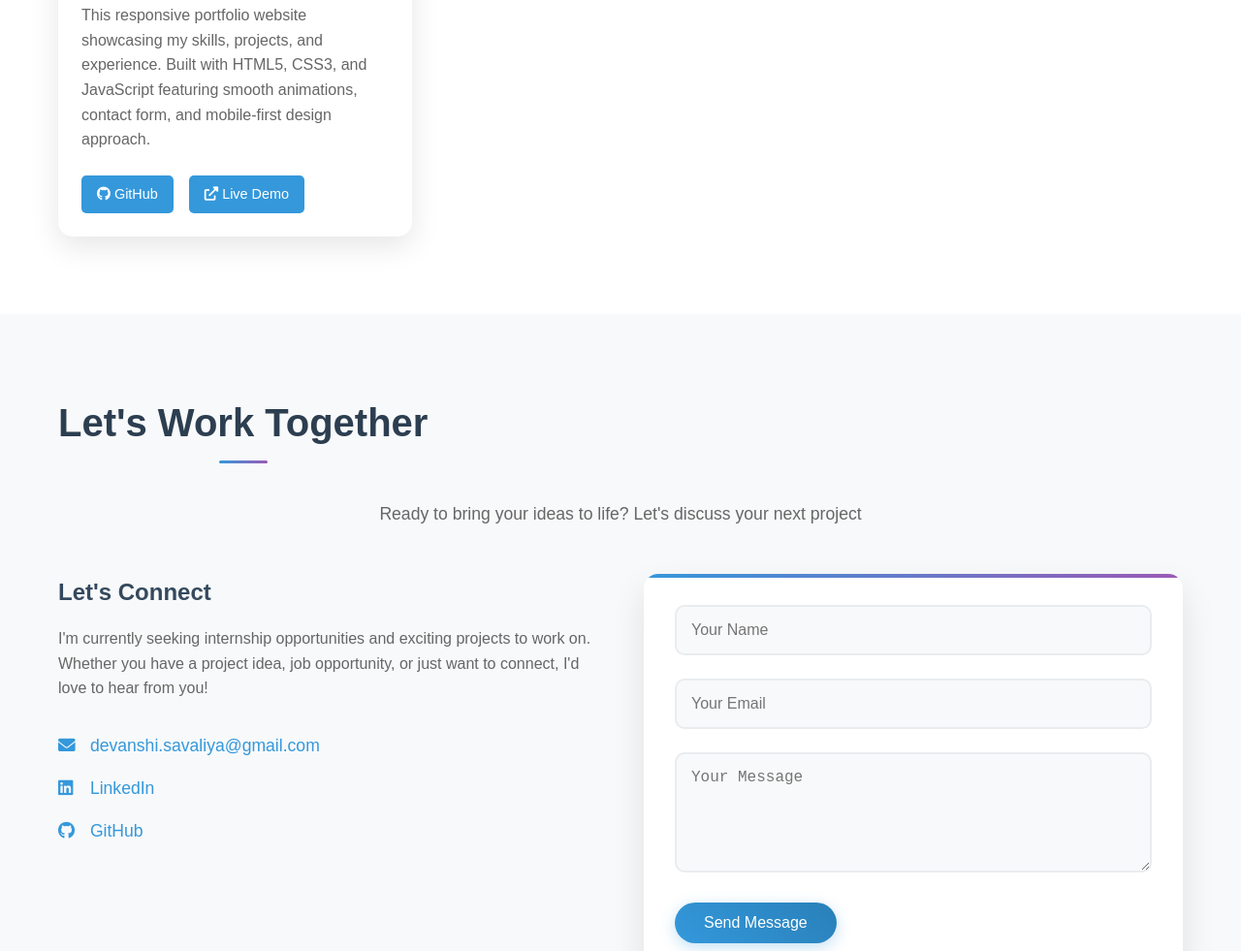
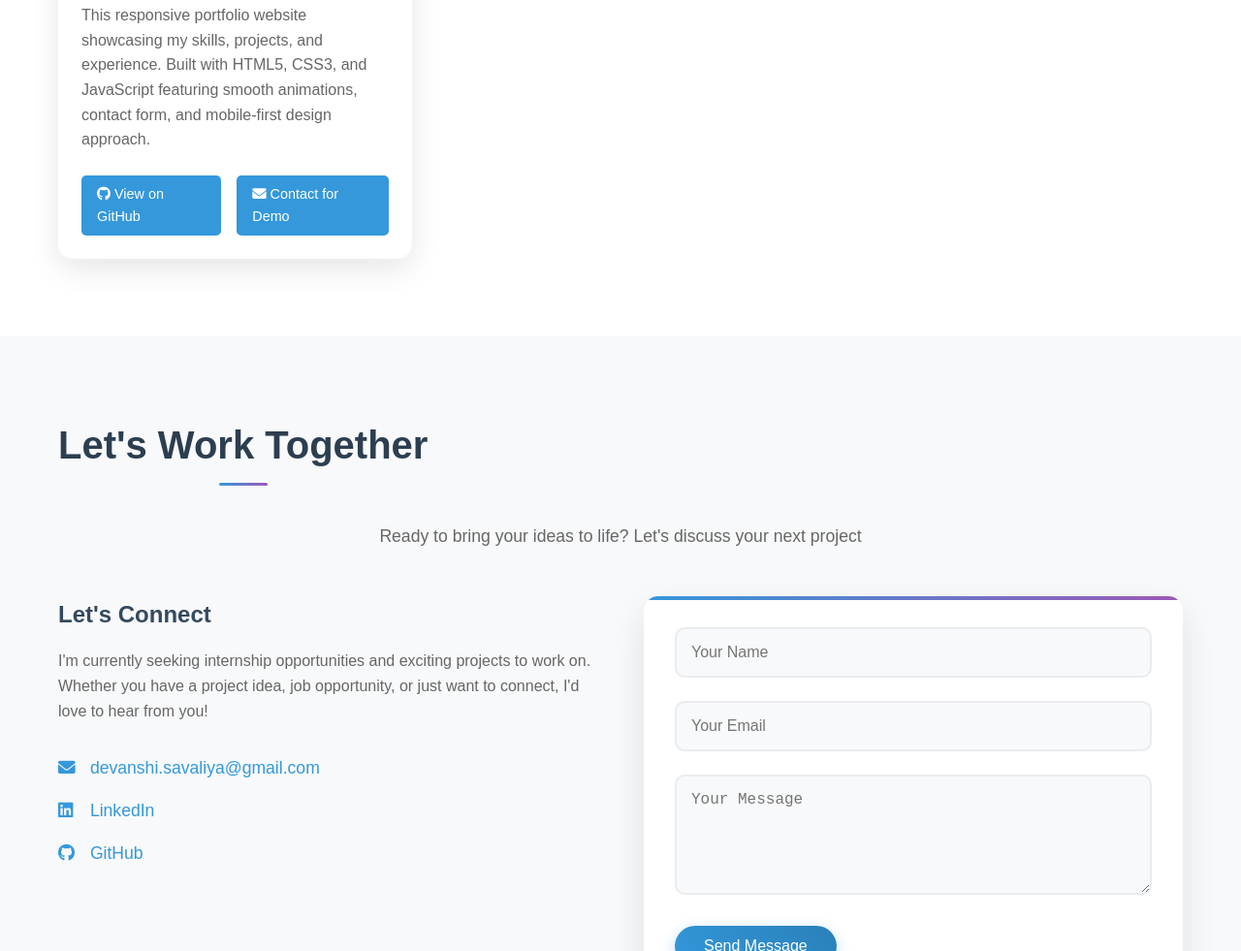
Before and after one commit to devanshi667/DevanshiSavaliya_PortfolioWebsite, a plain HTML site: page index.html in a window 1280 px wide. Shown: the part 2560-3541 px from the top of the page at 97% size. Drawn offline with Linux system fonts and the light colour scheme.

Commit message:
Add files via upload

```diff
--- a/index.html
+++ b/index.html
@@ -198,11 +198,11 @@
                         <h3>Personal Portfolio Website</h3>
                         <p>This responsive portfolio website showcasing my skills, projects, and experience. Built with HTML5, CSS3, and JavaScript featuring smooth animations, contact form, and mobile-first design approach.</p>
                         <div class="project-links">
-                            <a href="https://github.com/devanshisavaliya/DevanshiSavaliya_PortfolioWebsite" target="_blank">
-                                <i class="fab fa-github"></i> GitHub
+                            <a href="https://github.com" target="_blank">
+                                <i class="fab fa-github"></i> View on GitHub
                             </a>
-                            <a href="https://devanshisavaliya.github.io/DevanshiSavaliya_PortfolioWebsite" target="_blank">
-                                <i class="fas fa-external-link-alt"></i> Live Demo
+                            <a href="#contact">
+                                <i class="fas fa-envelope"></i> Contact for Demo
                             </a>
                         </div>
                     </div>
```
